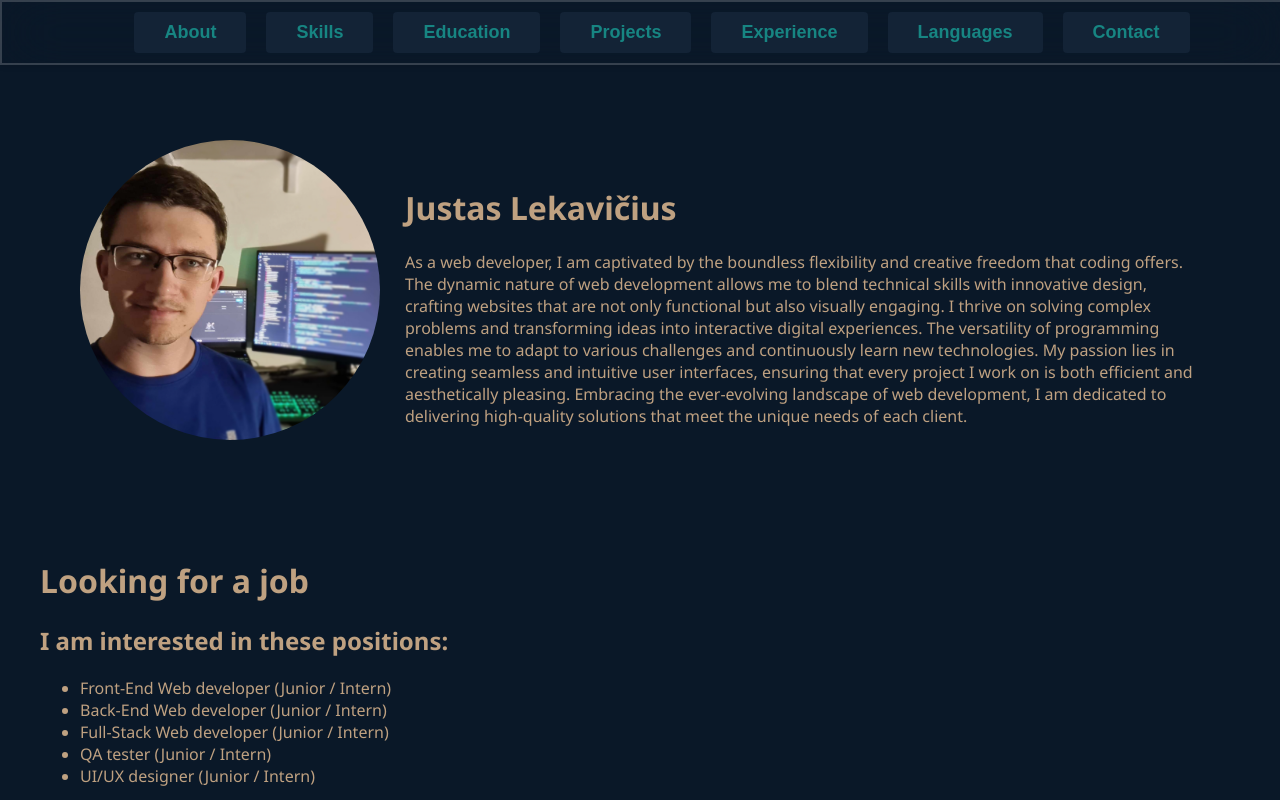
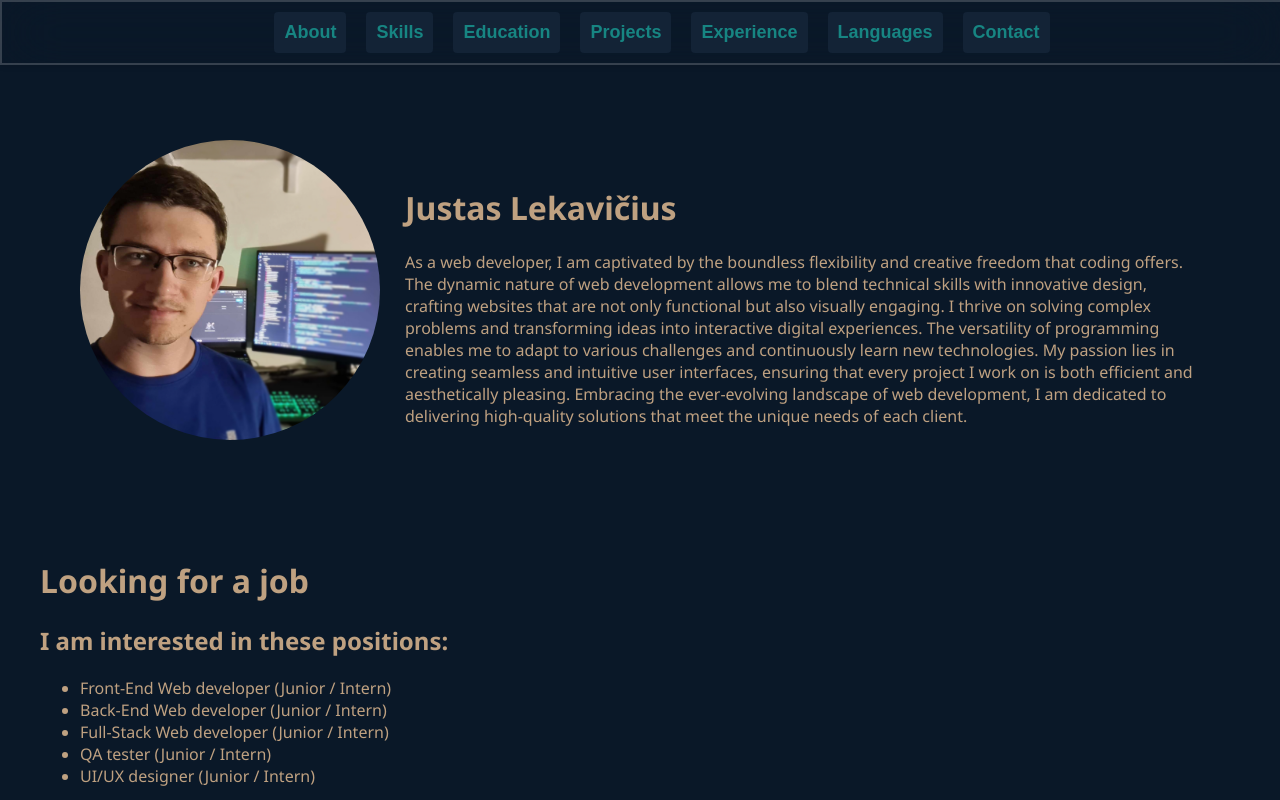
Before and after one commit to Scoutress/Portfolio-website, a React (Vite) app: page / in a window 1280 px wide. Shown: the top 800 px of the page. Built offline with nearby package versions, Linux system fonts and the light colour scheme.

Commit message:
New page, navigation and other changes
Created /project page for detailed information about my personal projects,
Updated navigation for new page,
Added Prettier config file.

```diff
--- a/src/components/header/header-buttons/HeaderButtons.jsx
+++ b/src/components/header/header-buttons/HeaderButtons.jsx
@@ -1,32 +1,31 @@
+import { useNavigate } from "react-router-dom";
 import Button from "../../button/Button";
 import styles from "./HeaderButtons.module.scss";
 
-function HeaderButtons() {
+const HeaderButtons = () => {
+  const navigate = useNavigate();
+
+  const handleScrollToSection = (sectionId) => {
+    navigate("/", { replace: true });
+    setTimeout(() => {
+      const section = document.getElementById(sectionId);
+      if (section) {
+        section.scrollIntoView({ behavior: "smooth" });
+      }
+    }, 0);
+  };
+
   return (
     <div className={styles.allButtons}>
-      <Button>
-        <a href="#about">About</a>
-      </Button>
-      <Button>
-        <a href="#skills">Skills</a>
-      </Button>
-      <Button>
-        <a href="#education">Education</a>
-      </Button>
-      <Button>
-        <a href="#projects">Projects</a>
-      </Button>
-      <Button>
-        <a href="#work-experience">Experience</a>
-      </Button>
-      <Button>
-        <a href="#languages">Languages</a>
-      </Button>
-      <Button>
-        <a href="#contact">Contact</a>
-      </Button>
+      <Button onClick={() => handleScrollToSection("about")}>About</Button>
+      <Button onClick={() => handleScrollToSection("skills")}>Skills</Button>
+      <Button onClick={() => handleScrollToSection("education")}>Education</Button>
+      <Button onClick={() => handleScrollToSection("projects")}>Projects</Button>
+      <Button onClick={() => handleScrollToSection("work-experience")}>Experience</Button>
+      <Button onClick={() => handleScrollToSection("languages")}>Languages</Button>
+      <Button onClick={() => handleScrollToSection("contact")}>Contact</Button>
     </div>
   );
-}
+};
 
 export default HeaderButtons;
--- a/src/navigation/Router.jsx
+++ b/src/navigation/Router.jsx
@@ -3,6 +3,7 @@ import ErrorPage from "../pages/ErrorPage";
 import Routes from "./Routes";
 import Root from "./root/Root";
 import HomePage from "../pages/home-page/HomePage";
+import ProjectDetailsPage from "../pages/project-details-page/ProjectDetailsPage";
 
 const Router = createBrowserRouter([
   {
@@ -14,6 +15,10 @@ const Router = createBrowserRouter([
         element: <HomePage />,
       },
       {
+        path: Routes.projectDetailsPage.link,
+        element: <ProjectDetailsPage />,
+      },
+      {
         path: Routes.errorPage.link,
         element: <ErrorPage />,
       },
--- a/src/navigation/Routes.jsx
+++ b/src/navigation/Routes.jsx
@@ -2,6 +2,10 @@ const Routes = {
   homePage: {
     link: "/",
     name: "HomePage",
+  },
+  projectDetailsPage: {
+    link: "/project",
+    name: "ProjectDetailsPage",
   },
   errorPage: {
     link: "/*",
--- /dev/null
+++ b/src/pages/project-details-page/ProjectDetailsPage.jsx
@@ -0,0 +1,20 @@
+import DetailedProjectInfoPart from "./detailed-project-info-part/DetailedProjectInfoPart.jsx";
+import styles from "./ProjectDetailsPage.module.scss";
+import ProjectMediaPart from "./project-media-part/ProjectMediaPart.jsx";
+
+function HomePage() {
+  return (
+    <div className={styles.page}>
+      <div className={styles.content}>
+        <div id="detailed" className={styles.section}>
+          <DetailedProjectInfoPart />
+        </div>
+        <div id="media" className={styles.section}>
+          <ProjectMediaPart />
+        </div>
+      </div>
+    </div>
+  );
+}
+
+export default HomePage;
--- /dev/null
+++ b/src/pages/project-details-page/ProjectDetailsPage.module.scss
@@ -0,0 +1,5 @@
+@import "../../styles/Variables.module.scss";
+
+.page {
+  font-family: $primaryFontStyle;
+}
--- /dev/null
+++ b/src/pages/project-details-page/detailed-project-info-part/DetailedProjectInfoPart.jsx
@@ -0,0 +1,13 @@
+import styles from "./DetailedProjectInfoPart.module.scss";
+
+function DetailedProjectInfoPart() {
+  return (
+    <div className={styles.page}>
+      <div className={styles.content}>
+        <h3>Details</h3>
+      </div>
+    </div>
+  );
+}
+
+export default DetailedProjectInfoPart;
--- /dev/null
+++ b/src/pages/project-details-page/detailed-project-info-part/DetailedProjectInfoPart.module.scss
@@ -0,0 +1,6 @@
+@import "../../../styles/Variables.module.scss";
+
+.page {
+  padding-top: 50px;
+  font-family: $primaryFontStyle;
+}
--- /dev/null
+++ b/src/pages/project-details-page/project-media-part/ProjectMediaPart.jsx
@@ -0,0 +1,13 @@
+import styles from "./ProjectMediaPart.module.scss";
+
+function ProjectMediaPart() {
+  return (
+    <div className={styles.page}>
+      <div className={styles.content}>
+        <h3>media</h3>
+      </div>
+    </div>
+  );
+}
+
+export default ProjectMediaPart;
--- /dev/null
+++ b/src/pages/project-details-page/project-media-part/ProjectMediaPart.module.scss
@@ -0,0 +1,6 @@
+@import "../../../styles/Variables.module.scss";
+
+.page {
+  padding-top: 50px;
+  font-family: $primaryFontStyle;
+}
```
Also changed, not shown: 1 other file (tests, documents, lock files or other folders).
